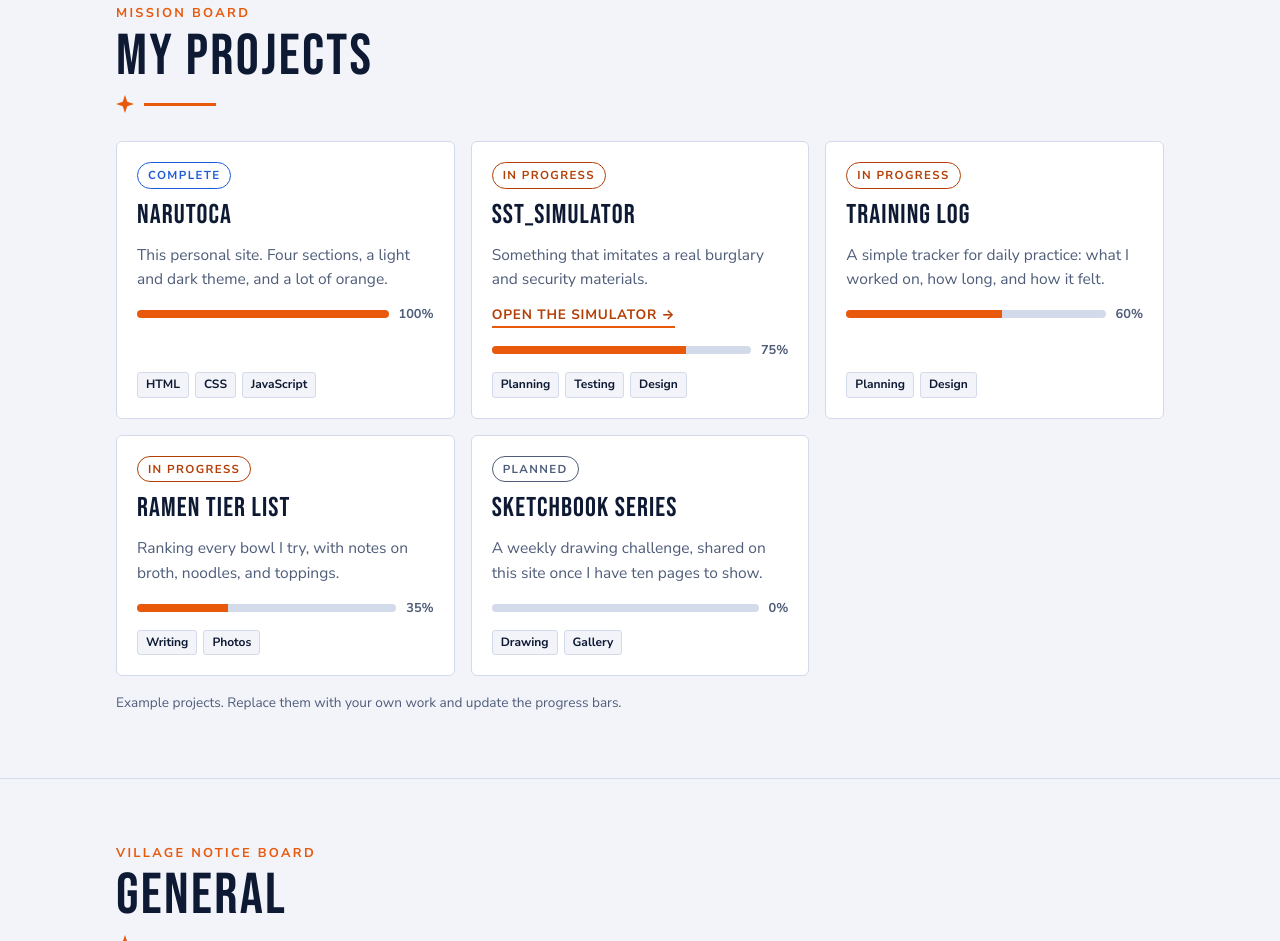
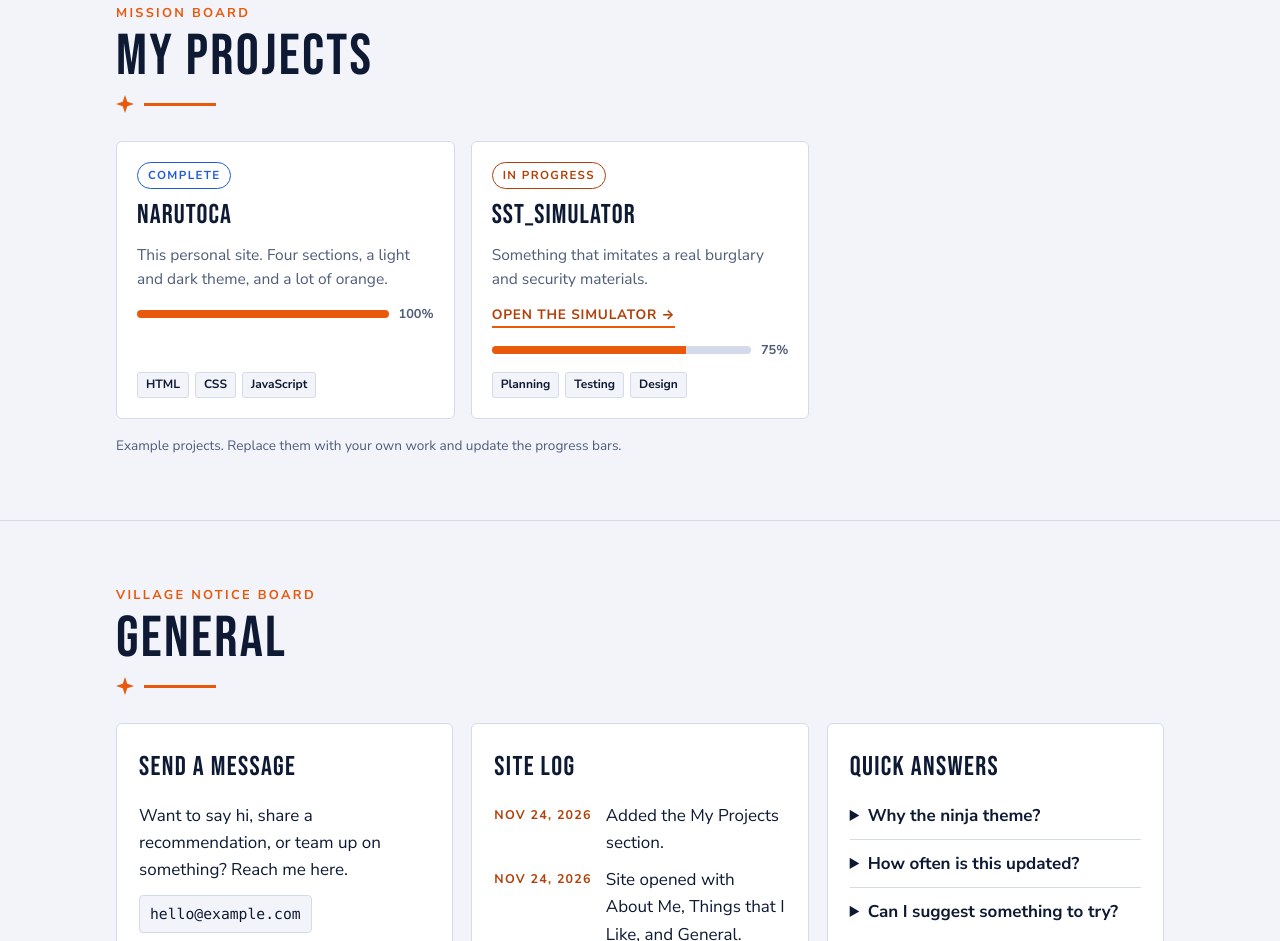
Before and after one commit to NarutoCA/website, a plain HTML site: page index.html in a window 1280 px wide. Shown: the part 2059-3000 px from the top of the page. Drawn offline with Linux system fonts and the light colour scheme.

Commit message:
removed 3 projects

```diff
--- a/index.html
+++ b/index.html
@@ -358,27 +358,6 @@ footer a { color: #FF9A4D; }
           <div class="progress"><div class="bar"><i style="width:75%"></i></div><span>75%</span></div>
           <div class="stack"><span>Planning</span><span>Testing</span><span>Design</span></div>
         </article>
-        <article class="project">
-          <div class="project-top"><span class="status active">In progress</span></div>
-          <h3>Training Log</h3>
-          <p>A simple tracker for daily practice: what I worked on, how long, and how it felt.</p>
-          <div class="progress"><div class="bar"><i style="width:60%"></i></div><span>60%</span></div>
-          <div class="stack"><span>Planning</span><span>Design</span></div>
-        </article>
-        <article class="project">
-          <div class="project-top"><span class="status active">In progress</span></div>
-          <h3>Ramen Tier List</h3>
-          <p>Ranking every bowl I try, with notes on broth, noodles, and toppings.</p>
-          <div class="progress"><div class="bar"><i style="width:35%"></i></div><span>35%</span></div>
-          <div class="stack"><span>Writing</span><span>Photos</span></div>
-        </article>
-        <article class="project">
-          <div class="project-top"><span class="status planned">Planned</span></div>
-          <h3>Sketchbook Series</h3>
-          <p>A weekly drawing challenge, shared on this site once I have ten pages to show.</p>
-          <div class="progress"><div class="bar"><i style="width:0%"></i></div><span>0%</span></div>
-          <div class="stack"><span>Drawing</span><span>Gallery</span></div>
-        </article>
       </div>
       <p class="note" style="margin-top:16px">Example projects. Replace them with your own work and update the progress bars.</p>
     </div>
```
